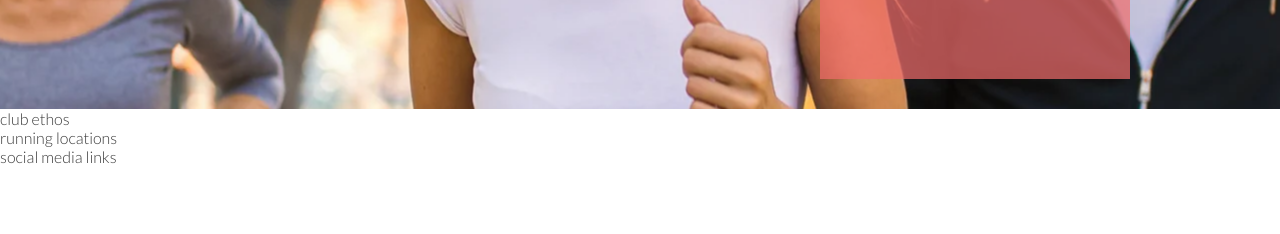
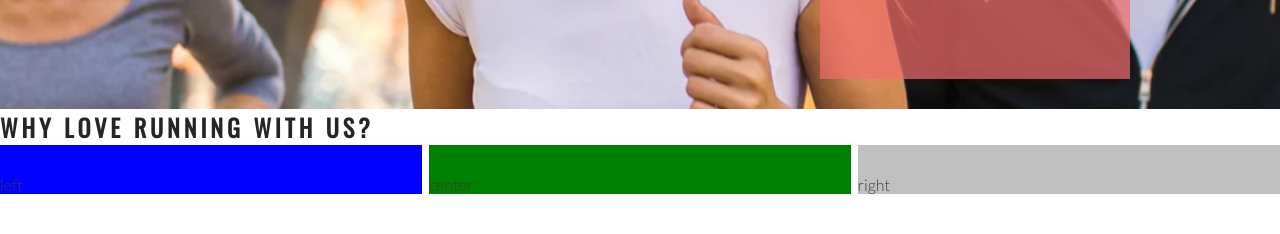
Before and after one commit to PjHurtig/love-running, a plain HTML site: page index.html in a window 1280 px wide. Shown: the part 566-800 px from the top of the page. Drawn offline with nearby package versions, Linux system fonts and the light colour scheme.

Commit message:
club ethos structure

```diff
--- a/assets/css/style.css
+++ b/assets/css/style.css
@@ -24,6 +24,7 @@ h1, h2 {
 #logo {
     float: left;
     font-size: 280%;
+    margin-left: 30px;
 }
 
 /* navigation links */
@@ -111,3 +112,30 @@ h1, h2 {
 
     position: absolute;
 }
+
+/* club ethos */
+
+#club-ethos {
+    height: 600px;
+}
+
+#left-about {
+    padding-top: 30px;
+    width: 33%;
+    float: left;
+    background-color: blue;
+}
+
+#right-about {
+    padding-top: 30px;
+    width: 33%;
+    float: right;
+    background-color: silver;
+}
+
+#center-about {
+    padding-top: 30px;
+    width: 33%;
+    margin: 0 auto;
+    background-color: green;
+}
--- a/index.html
+++ b/index.html
@@ -36,8 +36,11 @@
             <h3>Dublin Docklands & Phoenix Park</h3>
         </div>
     </section>
-    <section>
-        club ethos
+    <section id="club-ethos">
+        <h1>Why love running with us?</h1>
+        <div id="left-about">left</div>
+        <div id="right-about">right</div>
+        <div id="center-about">center</div>
     </section>
     <section>
         running locations
```
